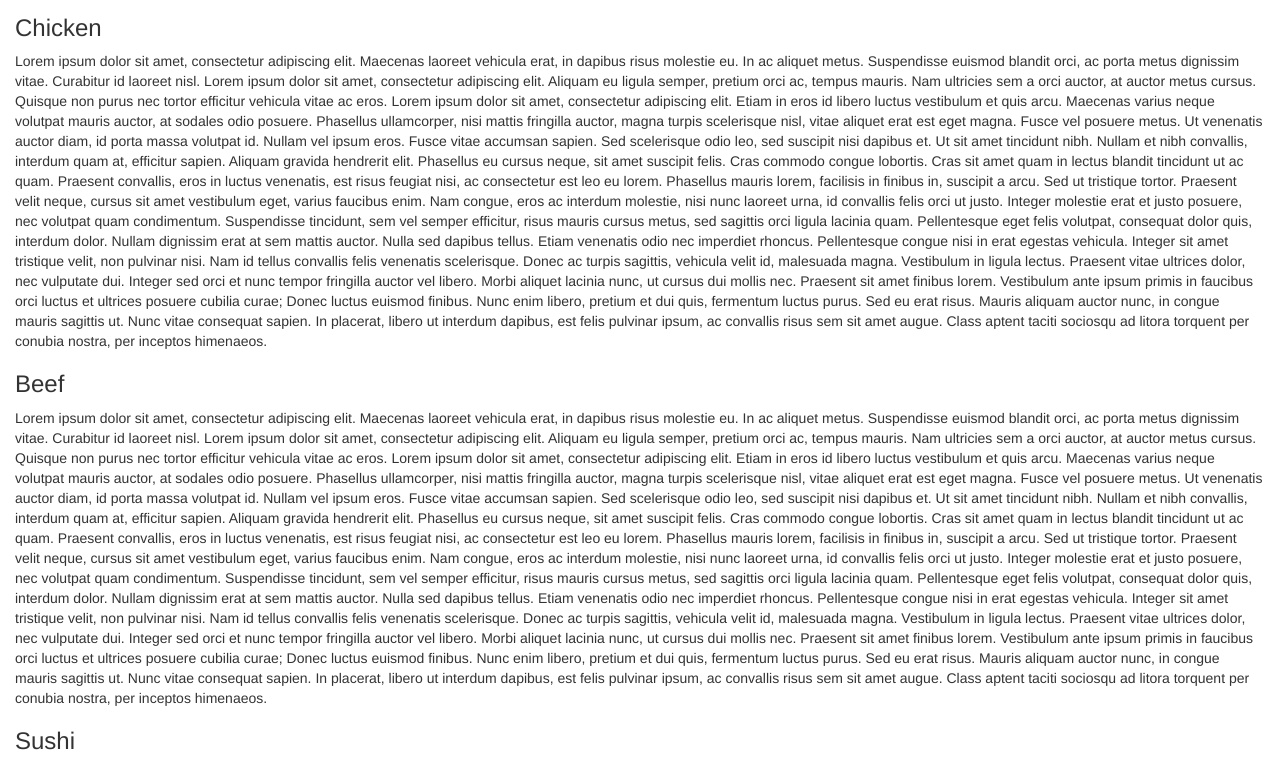
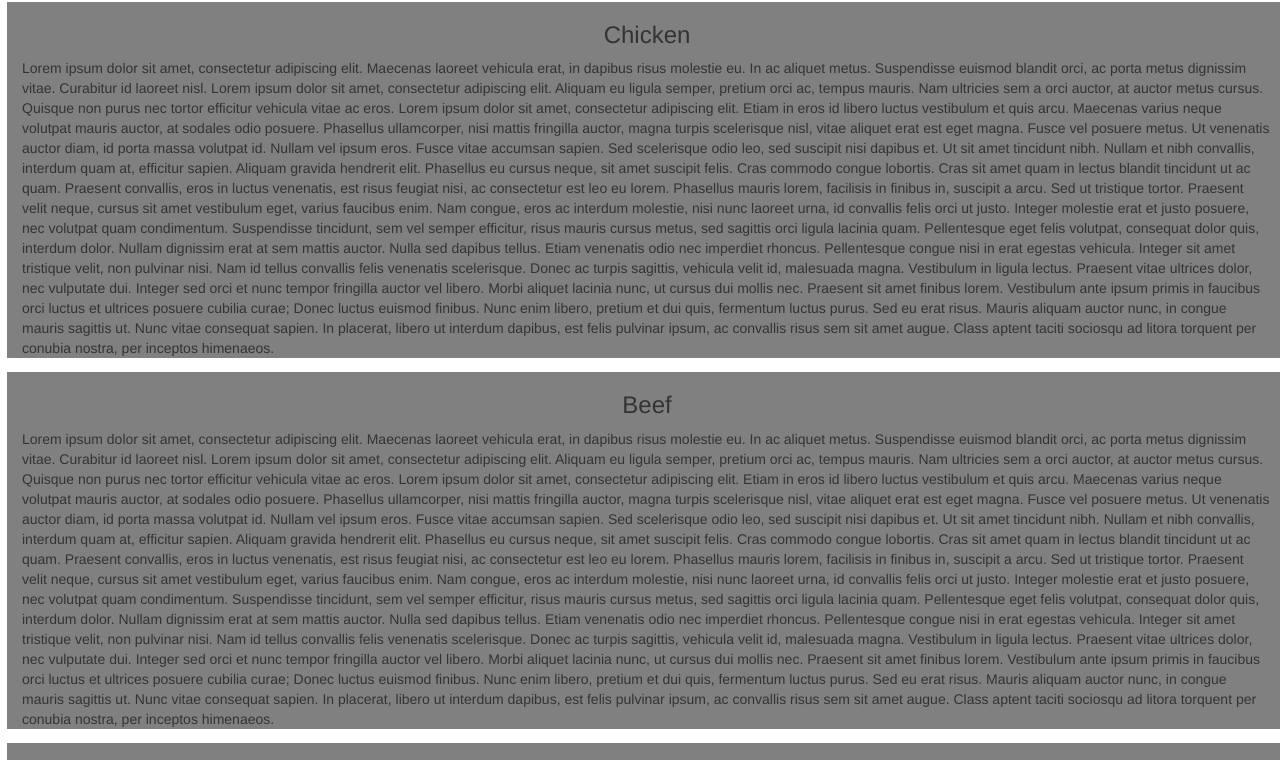
Before and after one commit to jayathissa19/coursera-test, a plain HTML site: page mod-3-solution/index.html in a window 1280 px wide. Shown: the part 120-880 px from the top of the page. Drawn offline with nearby package versions, Linux system fonts and the light colour scheme; a script that the page names is missing.

Commit message:
Update index.html

```diff
--- a/mod-3-solution/index.html
+++ b/mod-3-solution/index.html
@@ -6,7 +6,7 @@
     <meta name="viewport" content="width=device-width, initial-scale=1">
     <title>Bootstrap Starter Page</title>
     <link rel="stylesheet" href="css/bootstrap.min.css">
-    <link rel="stylesheet" href="styles.css">
+    <link rel="stylesheet" href="mod-3-solution.css">
   </head>
 <body>
   <header>
```
